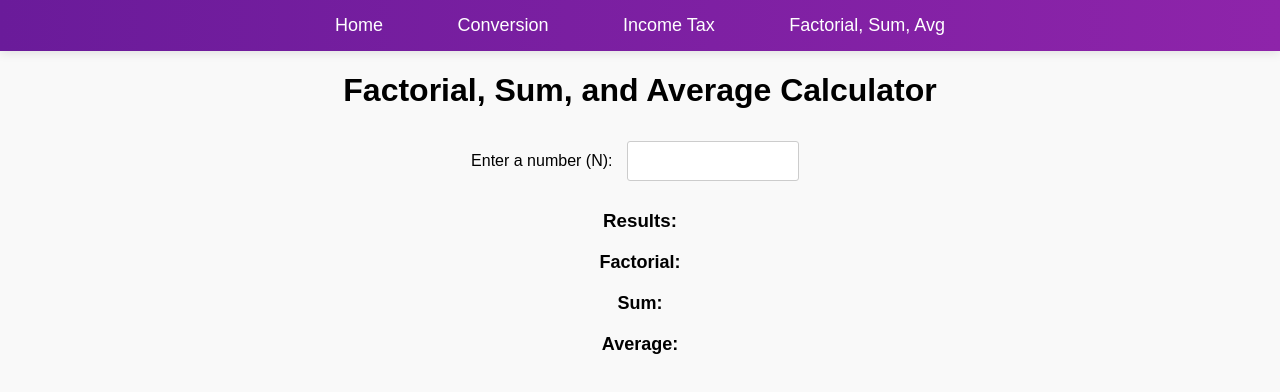
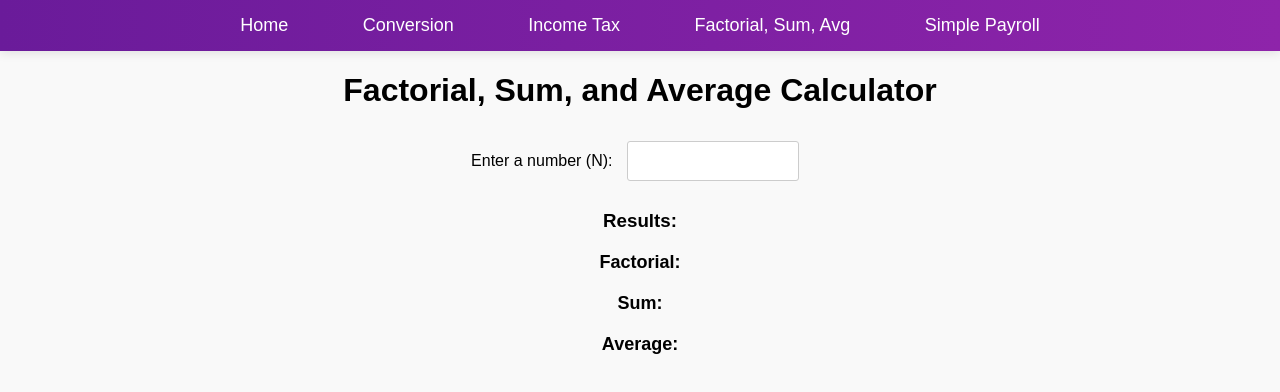
Before and after one commit to zoeibanez/ITC, a plain HTML site: page fsa.html in a window 1280 px wide. Drawn offline with Linux system fonts and the light colour scheme.

Commit message:
Update fsa.html

```diff
--- a/fsa.html
+++ b/fsa.html
@@ -13,6 +13,7 @@
         <a href="conversion.html">Conversion</a>
         <a href="incomeTax.html">Income Tax</a>
         <a href="fsa.html">Factorial, Sum, Avg</a>
+        <a href="sp.html">Simple Payroll</a>
     </nav>
 
     <center>
```
